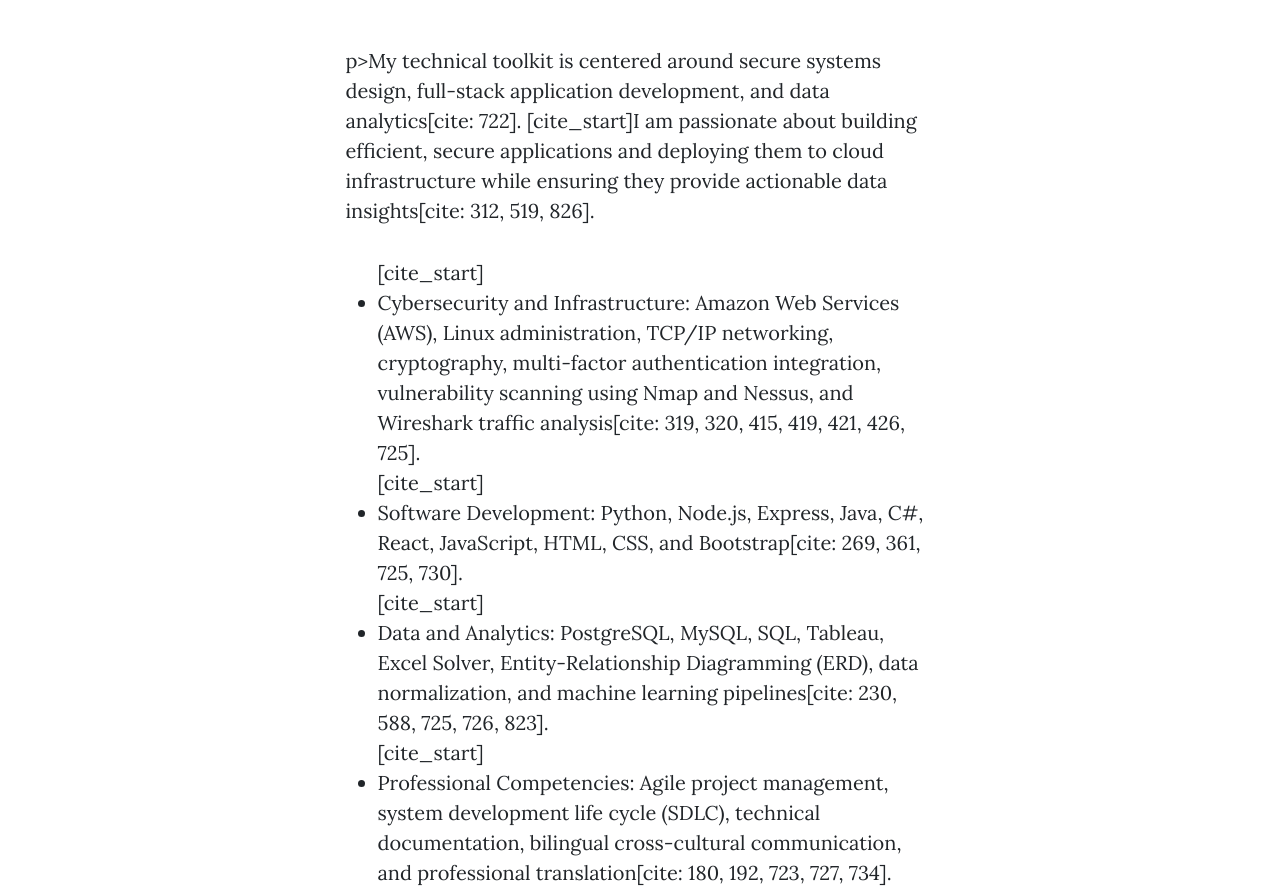
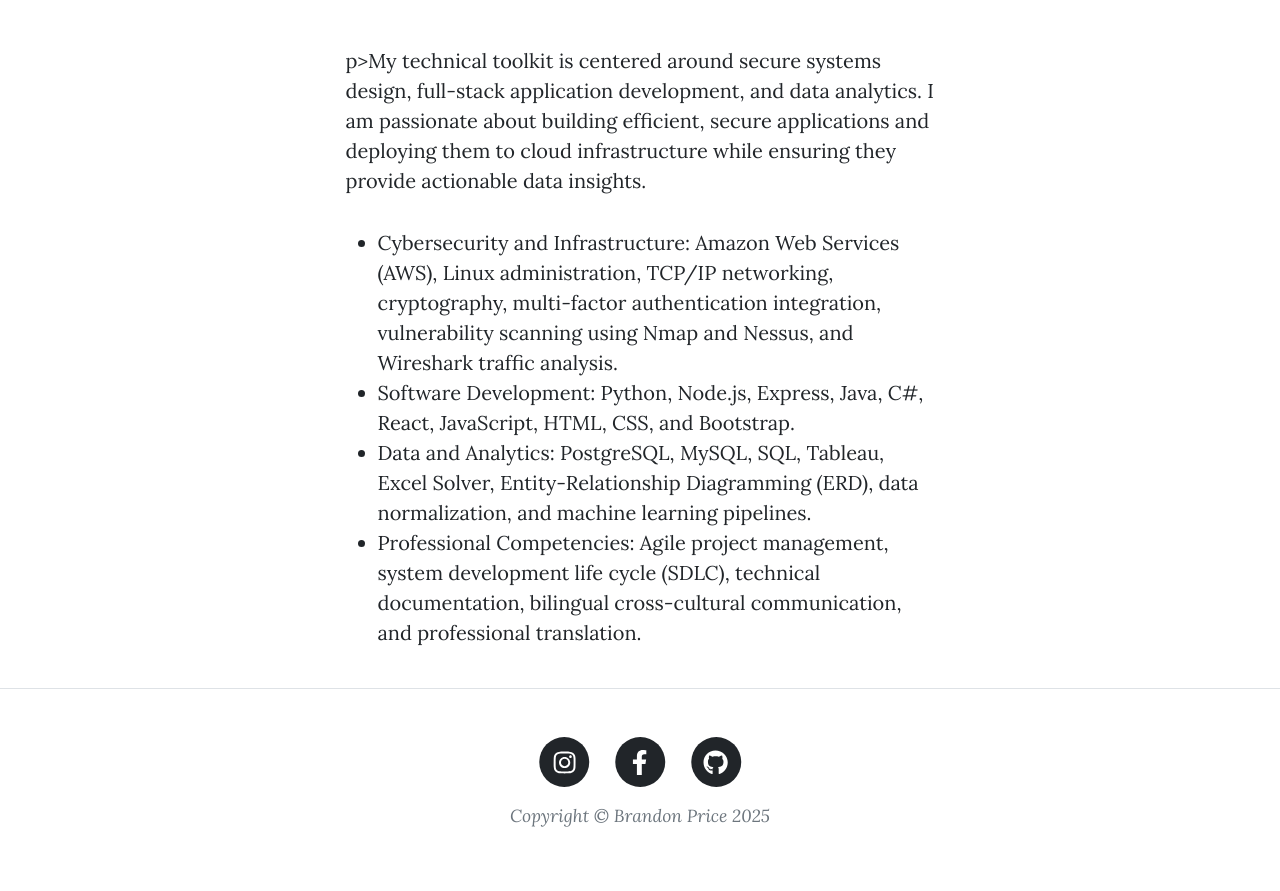
Before and after one commit to bjprice11/IS201, a plain HTML site: page Resume/Skills.html in a window 1280 px wide. Shown: the part 534-1425 px from the top of the page. Drawn offline with nearby package versions, Linux system fonts and the light colour scheme.

Commit message:
updating again

```diff
--- a/Resume/Skills.html
+++ b/Resume/Skills.html
@@ -53,12 +53,12 @@
             <div class="container px-4 px-lg-5">
                 <div class="row gx-4 gx-lg-5 justify-content-center">
                     <div class="col-md-10 col-lg-8 col-xl-7">
-                        p>My technical toolkit is centered around secure systems design, full-stack application development, and data analytics[cite: 722]. [cite_start]I am passionate about building efficient, secure applications and deploying them to cloud infrastructure while ensuring they provide actionable data insights[cite: 312, 519, 826].</p>
+                        p>My technical toolkit is centered around secure systems design, full-stack application development, and data analytics. I am passionate about building efficient, secure applications and deploying them to cloud infrastructure while ensuring they provide actionable data insights.</p>
   <ul>
-    [cite_start]<li>Cybersecurity and Infrastructure: Amazon Web Services (AWS), Linux administration, TCP/IP networking, cryptography, multi-factor authentication integration, vulnerability scanning using Nmap and Nessus, and Wireshark traffic analysis[cite: 319, 320, 415, 419, 421, 426, 725].</li>
-    [cite_start]<li>Software Development: Python, Node.js, Express, Java, C#, React, JavaScript, HTML, CSS, and Bootstrap[cite: 269, 361, 725, 730].</li>
-    [cite_start]<li>Data and Analytics: PostgreSQL, MySQL, SQL, Tableau, Excel Solver, Entity-Relationship Diagramming (ERD), data normalization, and machine learning pipelines[cite: 230, 588, 725, 726, 823].</li>
-    [cite_start]<li>Professional Competencies: Agile project management, system development life cycle (SDLC), technical documentation, bilingual cross-cultural communication, and professional translation[cite: 180, 192, 723, 727, 734].</li>
+    <li>Cybersecurity and Infrastructure: Amazon Web Services (AWS), Linux administration, TCP/IP networking, cryptography, multi-factor authentication integration, vulnerability scanning using Nmap and Nessus, and Wireshark traffic analysis.</li>
+    <li>Software Development: Python, Node.js, Express, Java, C#, React, JavaScript, HTML, CSS, and Bootstrap.</li>
+    <li>Data and Analytics: PostgreSQL, MySQL, SQL, Tableau, Excel Solver, Entity-Relationship Diagramming (ERD), data normalization, and machine learning pipelines.</li>
+    <li>Professional Competencies: Agile project management, system development life cycle (SDLC), technical documentation, bilingual cross-cultural communication, and professional translation.</li>
   </ul>
                     </div>
                 </div>
```
Also changed, not shown: Resume/Education.html (+1 -1 lines).
